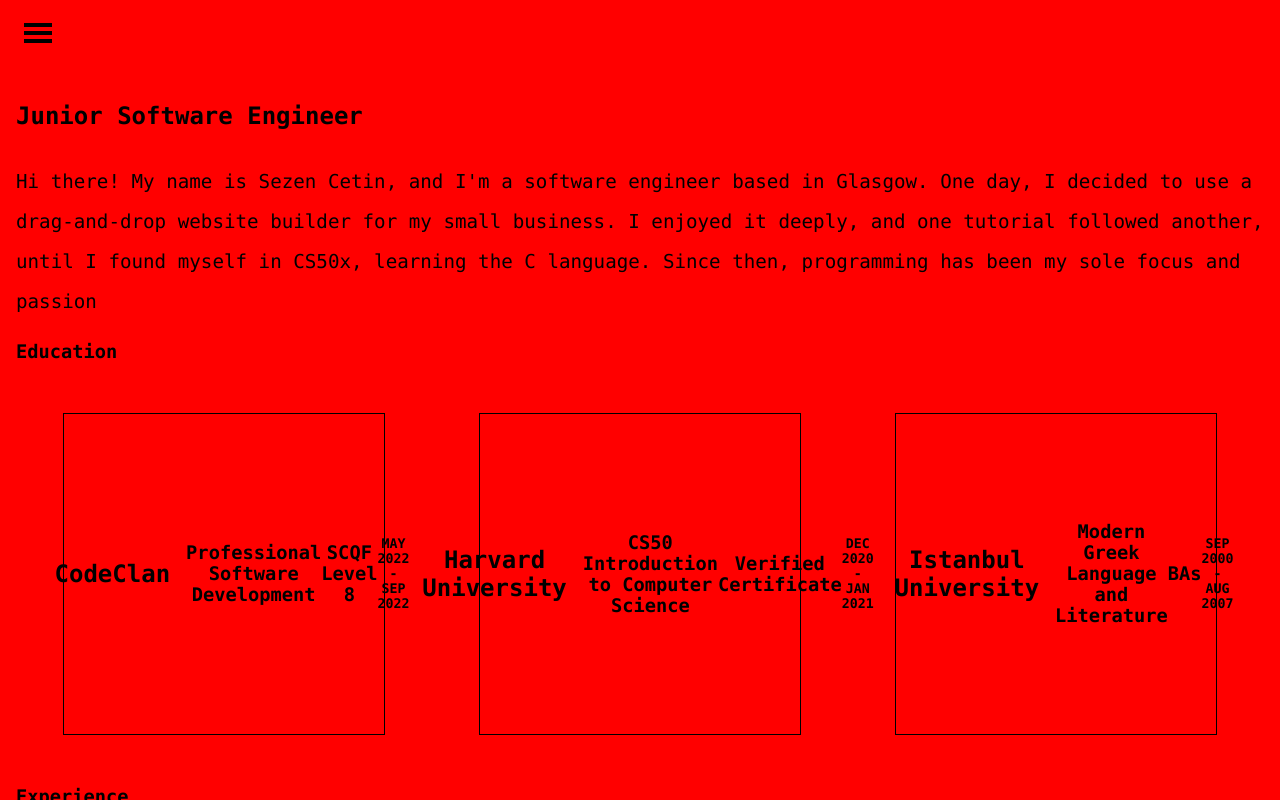
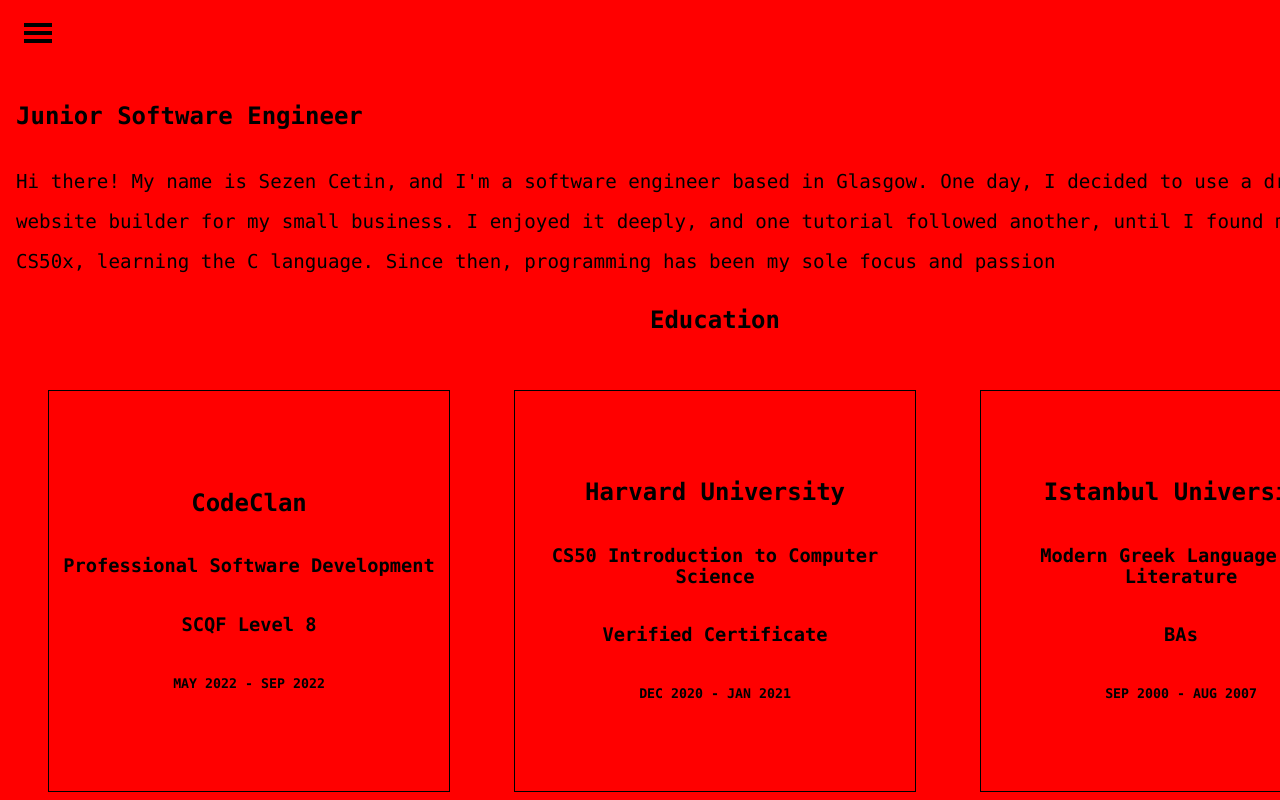
Before and after one commit to Cetins/ctns, a React (Create React App) app: page /about in a window 1280 px wide. Built offline with nearby package versions, Linux system fonts and the light colour scheme; a web font is replaced by a local one.

Commit message:
about me page styled

```diff
--- a/src/App.css
+++ b/src/App.css
@@ -72,8 +72,10 @@ body {
   line-height: 2.5rem;
 }
 
-.centered-text { text-align: center;}
-
+.centered-md-title {
+  text-align: center;
+  font-size: 1.5rem;
+}
 /* Footer */
 
 footer {
@@ -120,9 +122,9 @@ footer {
 }
 /* The flip card container - set the width and height to whatever you want. We have added the border property to demonstrate that the flip itself goes out of the box on hover (remove perspective if you don't want the 3D effect */
 .flip-card {
-  width: 20rem;
+  width: 25rem;
   margin: 2rem;
-  height: 20rem;
+  height: 25rem;
   border: 1px solid var(--primary-text);
   perspective: 1000px; /* Remove this if you don't want the 3D effect */
 }
@@ -144,6 +146,10 @@ footer {
 
 /* Position the front and back side */
 .flip-card-front, .flip-card-back {
+  display: flex;
+  flex-direction: column;
+  align-items: center;
+  justify-content: center;
   position: absolute;
   width: 100%;
   height: 100%;
@@ -151,21 +157,20 @@ footer {
   backface-visibility: hidden;
 }
 
-/* Style the front side (fallback if image is missing) */
-.flip-card-front {
+/* Style the back side */
+.flip-card-back {
   display: flex;
-  align-items: center;
-  justify-content: center;
+  flex-direction: column;
+  background-color: var(--accent-color);
+  transform: rotateY(180deg);
 }
 
-.flip-card-front>h2 {
-  margin: 1rem;
+.flip-card-back>h3, .flip-card-back>h4, .flip-card-back>h6 {
+  line-height: 0;
 }
 
-/* Style the back side */
-.flip-card-back {
-  background-color: var(--accent-color);
-  transform: rotateY(180deg);
+.flip-card-back>h3 {
+  margin-top: 2rem;
 }
 
 
```
